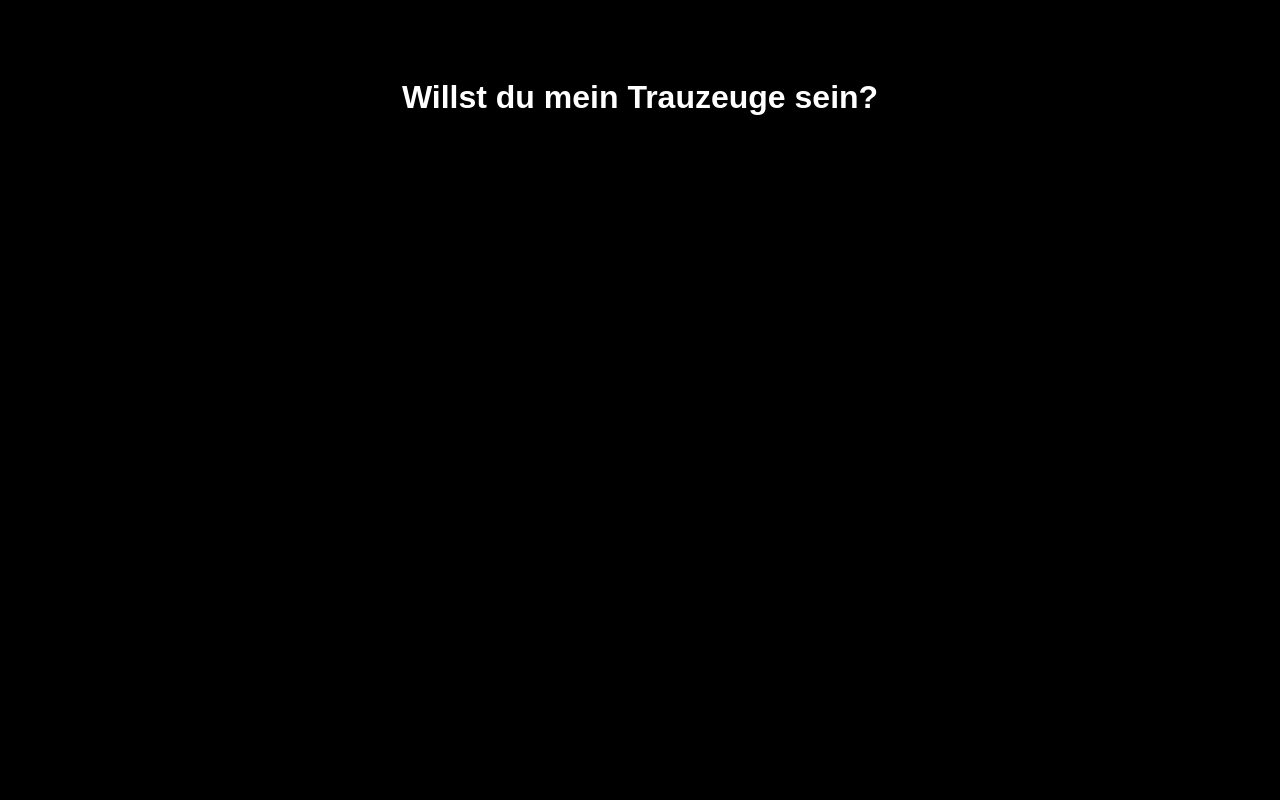
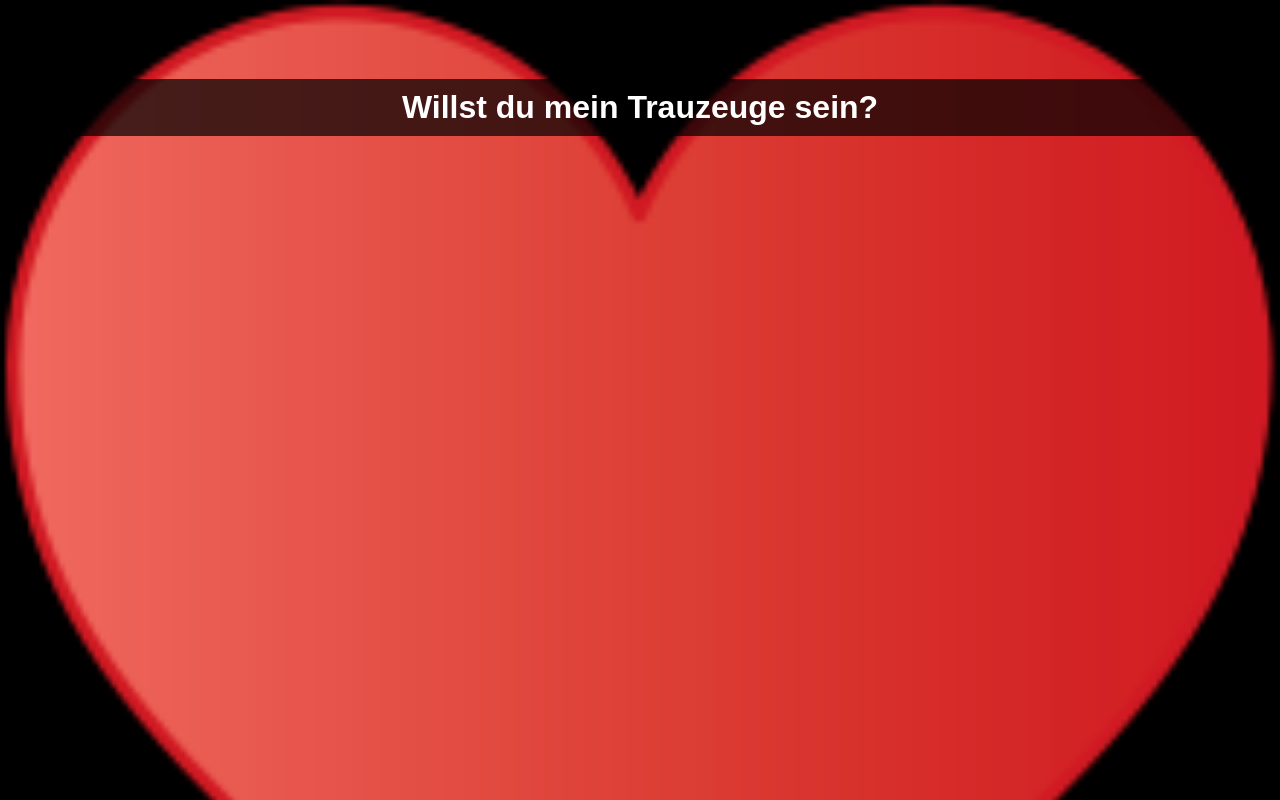
Before and after one commit to HrPfefferTopf/TrauDichDoch, a plain HTML site: page index.html in a window 1280 px wide. Drawn offline with Linux system fonts and the light colour scheme.

Commit message:
Herz hinzugefügt

```diff
--- a/index.html
+++ b/index.html
@@ -4,11 +4,18 @@
   <title>Willst du mein Trauzeuge sein?</title>
   <style>
     body {
+      background-image: url('herz.png');
       background-color: #000;
+      background-size: cover;
       color: #fff;
       font-family: Arial, sans-serif;
       text-align: center;
       padding: 50px;
+    }
+
+    h1 {
+      background-color: rgba(0, 0, 0, 0.7);
+      padding: 10px;
     }
   </style>
 </head>
```
Also changed, not shown: Herz.png (added).
